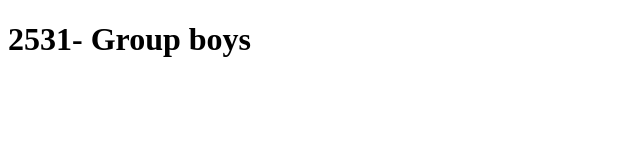
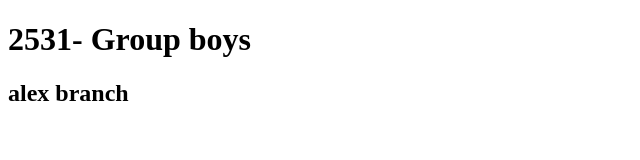
Before and after one commit to Ziyoviddin880/Group, a plain HTML site: page index.html in a window 1280 px wide. Shown: the whole page, without its empty margins (0-640 px from the left). Drawn offline with Linux system fonts and the light colour scheme.

Commit message:
update project1

```diff
--- a/index.html
+++ b/index.html
@@ -9,6 +9,8 @@
   <body>
     <h1>2531- Group boys</h1>
 
+    <h2>alex branch</h2>
+
     <script src="./script.js"></script>
   </body>
 </html>
```
